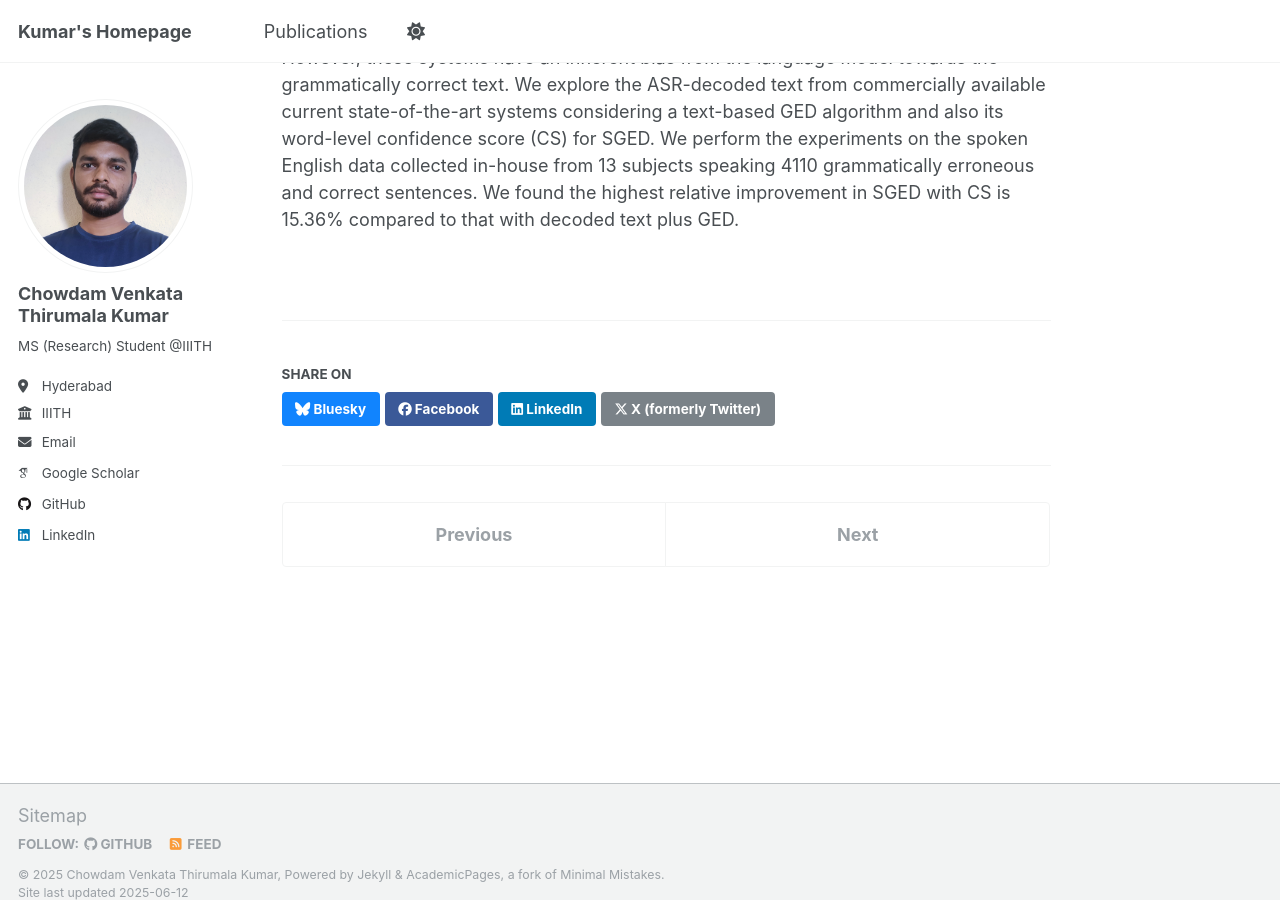
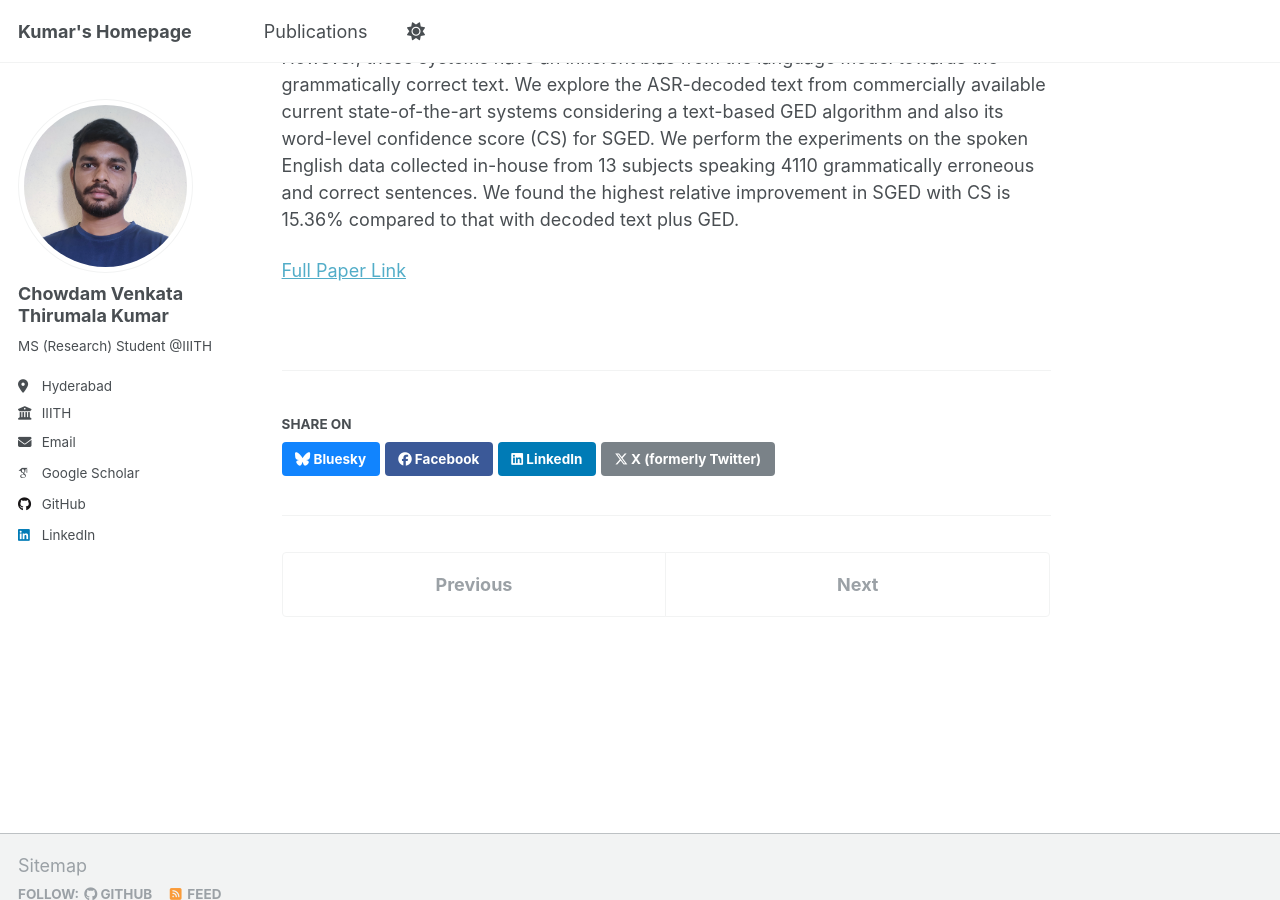
Before and after one commit to cvthirumalakumar/cvthirumalakumar.github.io, a Jekyll site: the page built from _publications/2023-10-24-can-asr-decode-gramatically-incorrect-text.md, in a window 1280 px wide and 900 px high, scrolled down 437 px. Built offline with Jekyll 4.4.1, drawn with Linux system fonts in a browser that asks for light colours; some web fonts are replaced.

Commit message:
Update 2023-10-24-can-asr-decode-gramatically-incorrect-text.md

```diff
--- a/_publications/2023-10-24-can-asr-decode-gramatically-incorrect-text.md
+++ b/_publications/2023-10-24-can-asr-decode-gramatically-incorrect-text.md
@@ -6,9 +6,10 @@ permalink: /publication/2023-10-24-can-asr-decode-gramatically-incorrect-text
 excerpt: ''
 date: 2023-10-24
 venue: 'Workshop on Speech and Language Technology in Education (SLaTE), Interspeech'
-paperurl: 'https://www.isca-archive.org/slate_2023/venkatathirumalakumar23_slate.pdf'
 ---
 
 ## Abstract
 
 Language learning involves the correct acquisition of grammar skills. To facilitate learning with computer-assisted systems, automatic spoken grammatical error detection (SGED) is necessary. This work explores Automatic Speech Recognition (ASR), which decodes text from speech, for SGED. With current advancements in ASR technology, often it can be believed that these systems could capture spoken grammatical errors in the decoded text. However, these systems have an inherent bias from the language model towards the grammatically correct text. We explore the ASR-decoded text from commercially available current state-of-the-art systems considering a text-based GED algorithm and also its word-level confidence score (CS) for SGED. We perform the experiments on the spoken English data collected in-house from 13 subjects speaking 4110 grammatically erroneous and correct sentences. We found the highest relative improvement in SGED with CS is 15.36% compared to that with decoded text plus GED.
+
+[Full Paper Link](https://www.isca-archive.org/slate_2023/venkatathirumalakumar23_slate.pdf)
```
